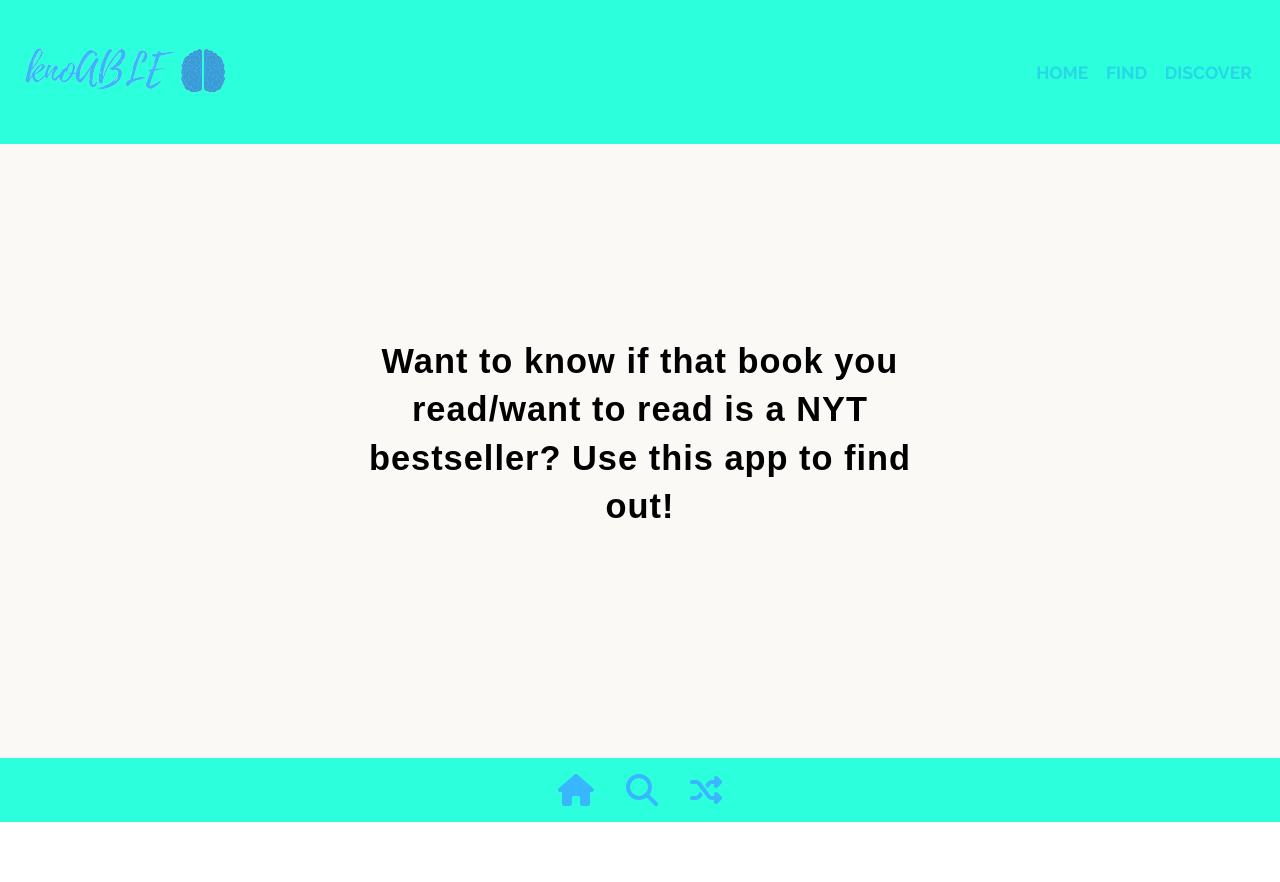
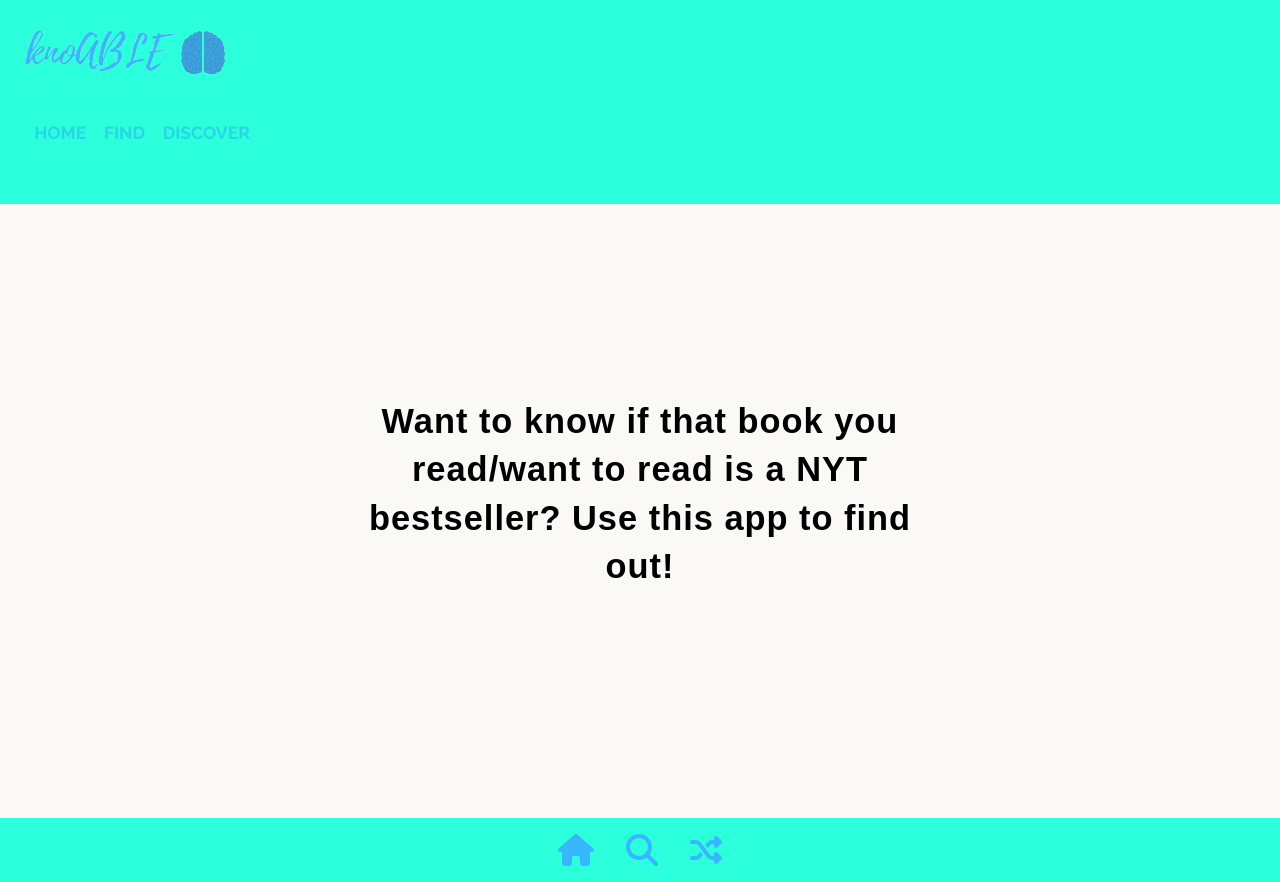
Before and after one commit to AlishaSo/knoABLE, a React (Create React App) app: page / in a window 1280 px wide. Before the commit the page ends 822 px from the top, so only its background shows below. Built offline with nearby package versions, Linux system fonts and the light colour scheme; no server answers.

Commit message:
Wrap the containers of <header> inside a new div

```diff
--- a/src/components/Header.jsx
+++ b/src/components/Header.jsx
@@ -18,6 +18,7 @@
 
   return (
     <header>
+      <div className='wrapper'>
         <button className='nav-toggle' onClick={() => setMenuOpen(prevMenuOpen => !prevMenuOpen)}>
           <span className='hamburguer'></span>
         </button>
@@ -27,6 +28,7 @@
           <NavLink to='/find'>Find</NavLink>
           <NavLink to='/discover'>Discover</NavLink>
         </nav>
+      </div>
     </header>
   )
 }
```
Lines whose indentation alone changed are shown as unchanged.
